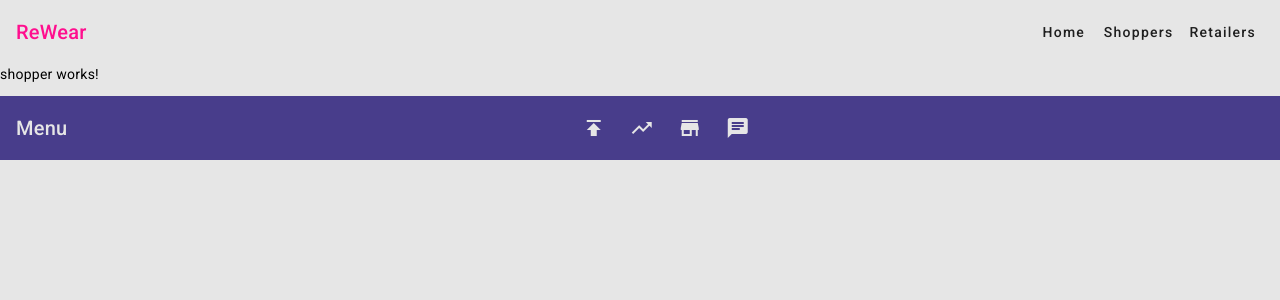
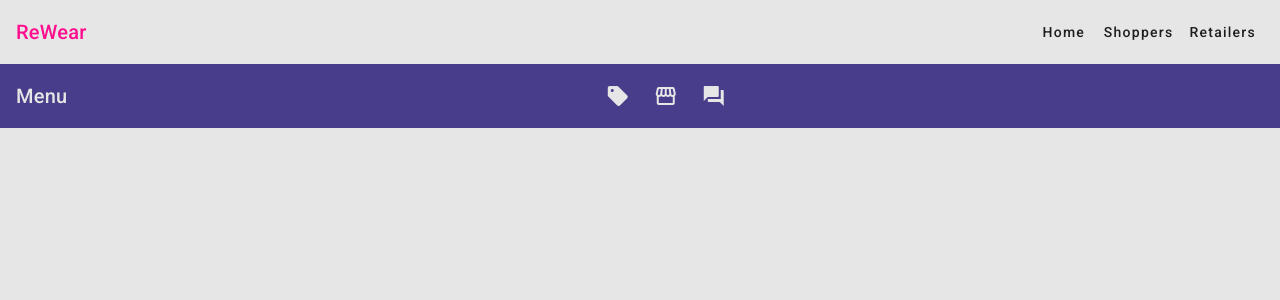
Before and after one commit to daniel-vl7/rewear-frontend, an Angular app: page /shoppers in a window 1280 px wide. Shown: the top 300 px of the page. Built offline with nearby package versions, Linux system fonts and the light colour scheme.

Commit message:
Implemented toobar for shoppers options

```diff
--- a/src/app/app.module.ts
+++ b/src/app/app.module.ts
@@ -35,10 +35,11 @@ import {ChatComponent} from './rewear/retailers/components/chat/chat.component';
 import {EventsComponent} from './rewear/retailers/components/events/events.component';
 import {ChatServiceService} from "./rewear/retailers/services/chat-service.service";
 import {HttpClientModule} from "@angular/common/http";
-import { ToolbarComponent } from './rewear/shoppers/components/toolbar/toolbar.component';
+import {ToolbarComponent} from './rewear/shoppers/components/toolbar/toolbar.component';
+import {ProductsShoppersComponent} from "./rewear/shoppers/components/products/products.component";
 
 @NgModule({
-  declarations: [AppComponent, PageNotFoundComponent, RetailerComponent, ShopperComponent, HomeComponent, ProductsComponent, AdminPanelComponent, ChatComponent, EventsComponent, ToolbarComponent],
+  declarations: [AppComponent, PageNotFoundComponent, RetailerComponent, ShopperComponent, HomeComponent, ProductsComponent, AdminPanelComponent, ChatComponent, EventsComponent, ToolbarComponent, ProductsShoppersComponent],
   imports: [HttpClientModule, MatExpansionModule, MatDatepickerModule, MatCheckboxModule, MatBadgeModule, MatCardModule, MatGridListModule, MatSelectModule, MatPaginatorModule, MatInputModule, MatFormFieldModule, MatListModule, BrowserModule, AppRoutingModule, BrowserAnimationsModule, MatButtonModule, MatToolbarModule, MatSidenavModule, MatIconModule, MatTableModule, MatMenuModule, MatTabsModule, MatDividerModule],
   providers: [ChatServiceService],
   bootstrap: [AppComponent]
--- a/src/app/rewear/shoppers/components/products/products.component.ts
+++ b/src/app/rewear/shoppers/components/products/products.component.ts
@@ -1,10 +1,10 @@
 import { Component } from '@angular/core';
 
 @Component({
-  selector: 'app-products',
+  selector: 'app-products-shoppers',
   templateUrl: './products.component.html',
   styleUrls: ['./products.component.css']
 })
-export class ProductsComponent {
+export class ProductsShoppersComponent {
 
 }
--- a/src/app/rewear/shoppers/components/toolbar/toolbar.component.html
+++ b/src/app/rewear/shoppers/components/toolbar/toolbar.component.html
@@ -1,17 +1,18 @@
 <mat-toolbar>
   <span class="title">Menu</span>
   <span class="mat-spacer"></span>
-  <button mat-icon-button aria-label="Example icon-button with heart icon">
-    <mat-icon>publish</mat-icon>
+  <button mat-icon-button aria-label="Products icon" (click)="loadProductsShoppers()">
+    <mat-icon>sell</mat-icon>
   </button>
-  <button mat-icon-button aria-label="Example icon-button with share icon">
-    <mat-icon>trending_up</mat-icon>
+  <button mat-icon-button aria-label="Events icon" (click)="loadEvents()">
+    <mat-icon>storefront</mat-icon>
   </button>
-  <button mat-icon-button aria-label="Example icon-button with share icon">
-    <mat-icon>store</mat-icon>
-  </button>
-  <button mat-icon-button aria-label="Example icon-button with share icon">
-    <mat-icon>chat</mat-icon>
+  <button mat-icon-button aria-label="Chat icon" (click)="loadChat()">
+    <mat-icon>forum</mat-icon>
   </button>
   <span class="mat-spacer"></span>
 </mat-toolbar>
+
+<div class="content-outlet">
+  <!-- Dynamically loaded components will appear here -->
+</div>
--- a/src/app/rewear/shoppers/components/toolbar/toolbar.component.ts
+++ b/src/app/rewear/shoppers/components/toolbar/toolbar.component.ts
@@ -1,4 +1,7 @@
-import { Component } from '@angular/core';
+import {ApplicationRef, Component, ComponentFactoryResolver, Injector} from '@angular/core';
+import {ProductsShoppersComponent} from "../products/products.component";
+import {EventsComponent} from "../events/events.component";
+import {ChatComponent} from "../chat/chat.component";
 
 @Component({
   selector: 'app-toolbar',
@@ -6,5 +9,35 @@ import { Component } from '@angular/core';
   styleUrls: ['./toolbar.component.css']
 })
 export class ToolbarComponent {
+  constructor(
+    private componentFactoryResolver: ComponentFactoryResolver,
+    private injector: Injector,
+    private appRef: ApplicationRef
+  ) { }
 
+  loadProductsShoppers() {
+    this.loadComponent(ProductsShoppersComponent);
+  }
+
+  loadEvents() {
+    this.loadComponent(EventsComponent);
+  }
+
+  loadChat() {
+    this.loadComponent(ChatComponent);
+  }
+
+  private loadComponent(component: any) {
+    const factory = this.componentFactoryResolver.resolveComponentFactory(component);
+    const componentRef = factory.create(this.injector);
+    this.appRef.attachView(componentRef.hostView);
+
+    const contentOutlet = document.querySelector('.content-outlet');
+    if (contentOutlet) {
+      contentOutlet.innerHTML = '';
+      contentOutlet.appendChild(componentRef.location.nativeElement);
+    } else {
+      console.error('Content outlet not found. Ensure you have the correct class name in your HTML.');
+    }
+  }
 }
--- a/src/app/rewear/shoppers/pages/shopper/shopper.component.html
+++ b/src/app/rewear/shoppers/pages/shopper/shopper.component.html
@@ -1,2 +1 @@
-<p>shopper works!</p>
 <app-toolbar/>
```
